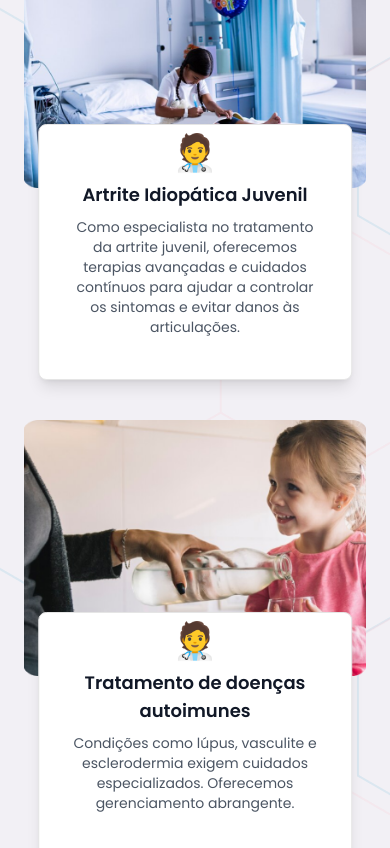
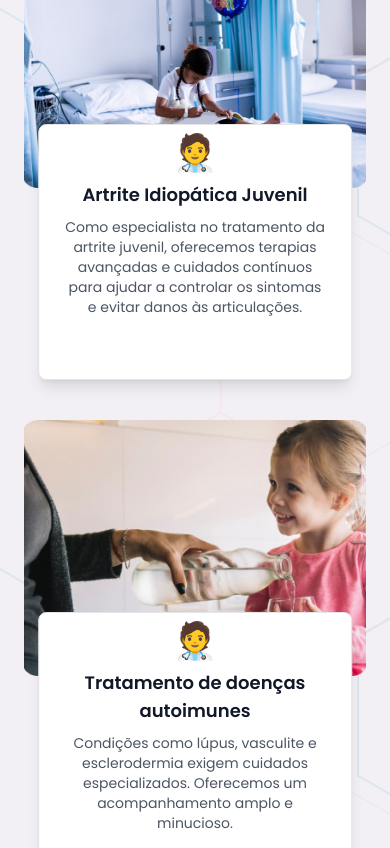
Before and after one commit to willyancr/dra-nubia, a Next.js app: page / in a window 390 px wide. Shown: the part 3380-4228 px from the top of the page. Built offline with nearby package versions, Linux system fonts and the light colour scheme.

Commit message:
fix: Atualizar informações de contato e melhorar descrição dos serviços

```diff
--- a/src/app/(dra-nubia)/(sections)/footer.tsx
+++ b/src/app/(dra-nubia)/(sections)/footer.tsx
@@ -20,7 +20,11 @@ export default function Footer() {
             <div className="w-full space-y-2">
               <div className="w-full">
                 <h3 className="font-semibold">Horario de atendimento:</h3>
-                <p className="text-sm">8am-6pm (63) 99281-9154</p>
+                <p className="text-sm">08h às 12h e 14h às 18h</p>
+              </div>
+              <div className="w-full">
+                <h3 className="font-semibold">Telefone</h3>
+                <p className="text-sm">(63) 99281-9154</p>
               </div>
               <div className="w-full">
                 <h3 className="font-semibold">Endereço:</h3>
--- a/src/app/(dra-nubia)/(sections)/location.tsx
+++ b/src/app/(dra-nubia)/(sections)/location.tsx
@@ -15,7 +15,7 @@ export default function Location() {
         {/* Map Container */}
         <div className="w-full overflow-hidden rounded-lg shadow-lg">
           <iframe
-            src="https://www.google.com/maps/embed?pb=!1m18!1m12!1m3!1d3926.844224019222!2d-48.336916088815!3d-10.193302989880172!2m3!1f0!2f0!3f0!3m2!1i1024!2i768!4f13.1!3m3!1m2!1s0x9324cbd30260479f%3A0xd755b0e6eccd0a86!2zVXJiYW4gSW5jb3Jwb3Jhw6fDtWVz!5e0!3m2!1spt-BR!2sbr!4v1738669766383!5m2!1spt-BR!2sbr"
+            src="https://www.google.com/maps/embed?pb=!1m18!1m12!1m3!1d3926.8440835327538!2d-48.33688628881503!3d-10.193314389880104!2m3!1f0!2f0!3f0!3m2!1i1024!2i768!4f13.1!3m3!1m2!1s0x9324cb48c9e9e5eb%3A0x2c02818b59c05c9f!2sUrban%20Futuro!5e0!3m2!1spt-BR!2sbr!4v1739143824684!5m2!1spt-BR!2sbr"
             className="h-[450px] w-full"
             style={{ border: 0 }}
             loading="lazy"
@@ -31,7 +31,7 @@ export default function Location() {
           <p className="text-gray-600">
             Edifício Comercial Urban Futuro
             <br />
-            Q. 201 Sul Avenida Joaquim Teotônio Segurado - Sala 301
+            Q. 201 Sul Avenida Joaquim Teotônio Segurado - <strong>Sala 301</strong>
             <br />
             CEP: 77015-202
             <br />
--- a/src/app/(dra-nubia)/(sections)/services.tsx
+++ b/src/app/(dra-nubia)/(sections)/services.tsx
@@ -29,7 +29,7 @@ const services = [
   {
     title: "Tratamento de doenças autoimunes",
     description:
-      "Condições como lúpus, vasculite e esclerodermia exigem cuidados especializados. Oferecemos gerenciamento abrangente.",
+      "Condições como lúpus, vasculite e esclerodermia exigem cuidados especializados. Oferecemos um acompanhamento amplo e minucioso.",
     icon: "🧑‍⚕️",
     image: "/image_service_4.png",
   },
@@ -51,10 +51,7 @@ const services = [
 
 export default function Services() {
   return (
-    <section
-      id="services"
-      className="bg-image-bg-services py-16 text-center"
-    >
+    <section id="services" className="bg-image-bg-services py-16 text-center">
       <motion.h2
         initial={{ opacity: 0, y: 20 }}
         whileInView={{ opacity: 1, y: 0 }}
@@ -65,7 +62,7 @@ export default function Services() {
         Serviços <span className="text-tertiary">Oferecidos</span>
       </motion.h2>
 
-      <div className="mt-10 grid grid-cols-1 gap-6 px-6 md:grid-cols-3">
+      <div className="mt-10 grid grid-cols-1 gap-6 px-6 lg:grid-cols-3">
         {services.map((service, index) => (
           <motion.div
             key={index}
@@ -86,7 +83,7 @@ export default function Services() {
               quality={100}
               className="h-64 w-full rounded-lg object-cover"
             />
-            <Card className="absolute bottom-0 left-1/2 h-full w-11/12 -translate-x-1/2 translate-y-3/4 transform rounded-lg bg-white p-2 shadow-lg md:w-10/12">
+            <Card className="absolute bottom-0 left-1/2 h-full w-11/12 -translate-x-1/2 translate-y-3/4 transform rounded-lg bg-white pt-2 shadow-lg md:w-10/12">
               <CardContent className="text-center">
                 <motion.div
                   initial={{ scale: 0.8 }}
```
